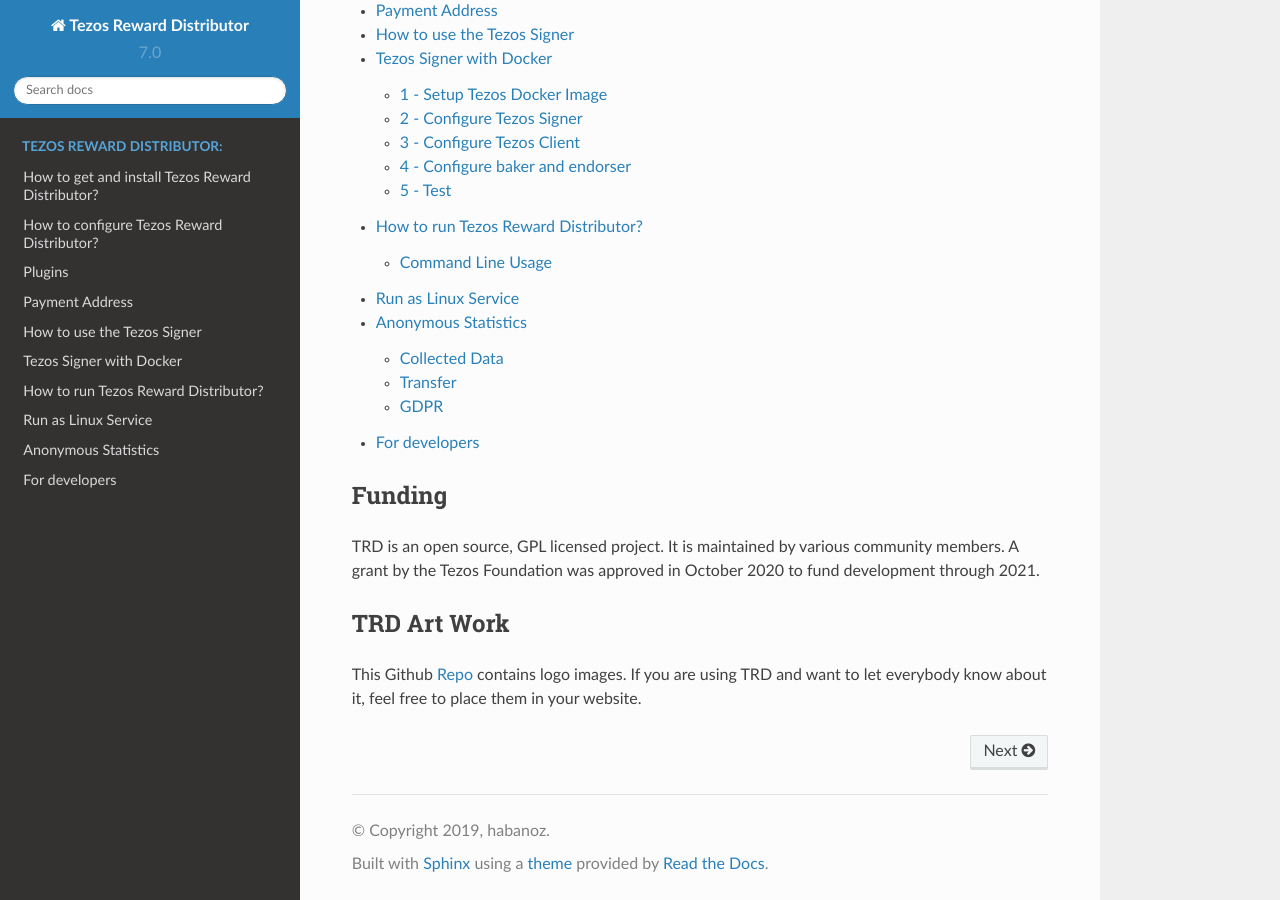
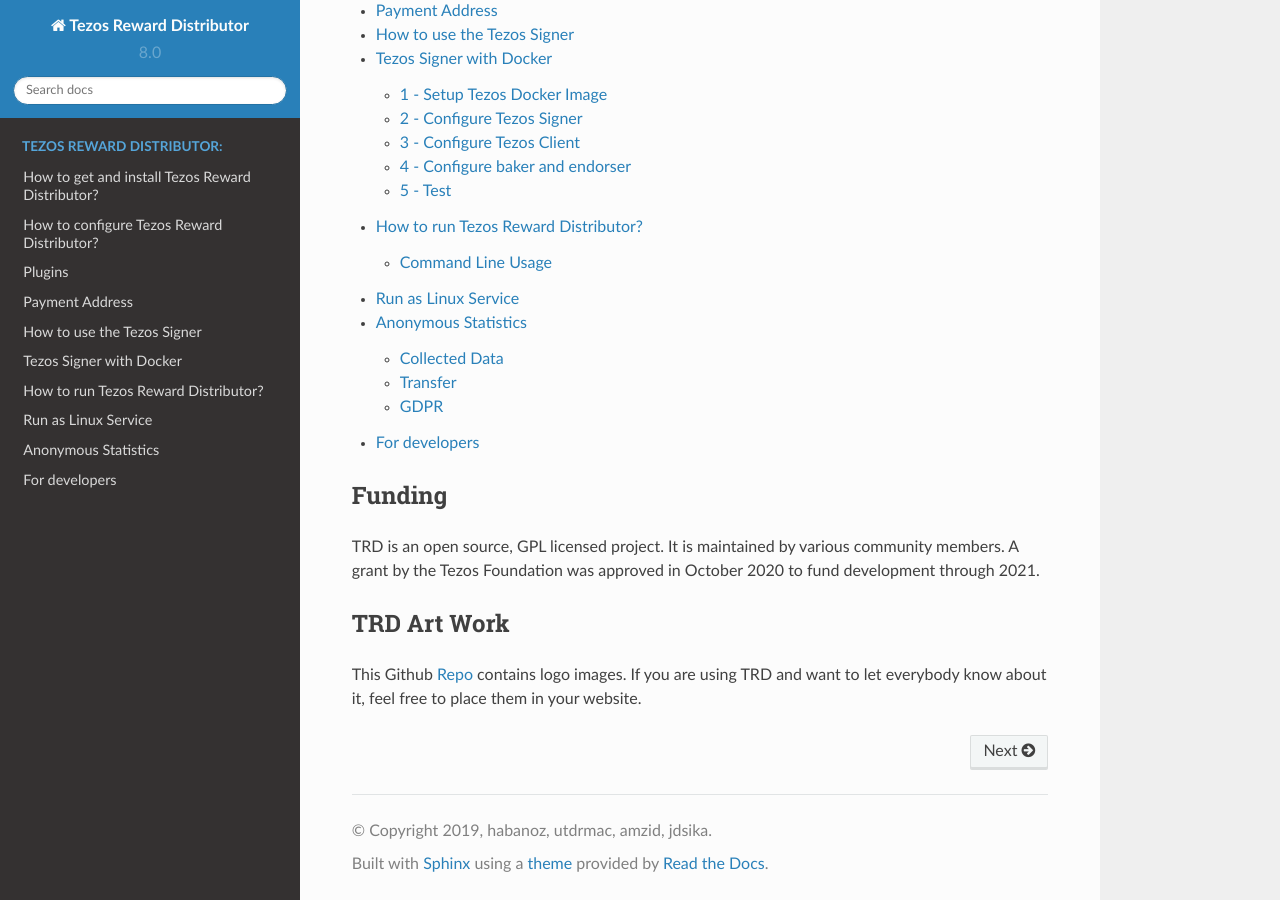
Before and after one commit to tezos-reward-distributor-organization/tezos-reward-distributor, a Sphinx documentation site: the page built from docs/index.rst, in a window 1280 px wide and 900 px high, scrolled down 1673 px. Built offline with Sphinx 7.4.7 and the Read the Docs theme 2.0.0, drawn with Linux system fonts in a browser that asks for light colours.

Commit message:
Update conf.py

```diff
--- a/docs/conf.py
+++ b/docs/conf.py
@@ -49,7 +49,7 @@
 
 # General information about the project.
 project = u'Tezos Reward Distributor'
-copyright = u'2019, habanoz'
+copyright = u'2019, habanoz, utdrmac, amzid, jdsika'
 author = u'TRD Organization'
 
 # The version info for the project you're documenting, acts as replacement for
@@ -57,9 +57,9 @@
 # built documents.
 #
 # The short X.Y version.
-version = u'7.0'
+version = u'8.0'
 # The full version, including alpha/beta/rc tags.
-release = u'7.0'
+release = u'8.0'
 
 # The language for content autogenerated by Sphinx. Refer to documentation
 # for a list of supported languages.
```
